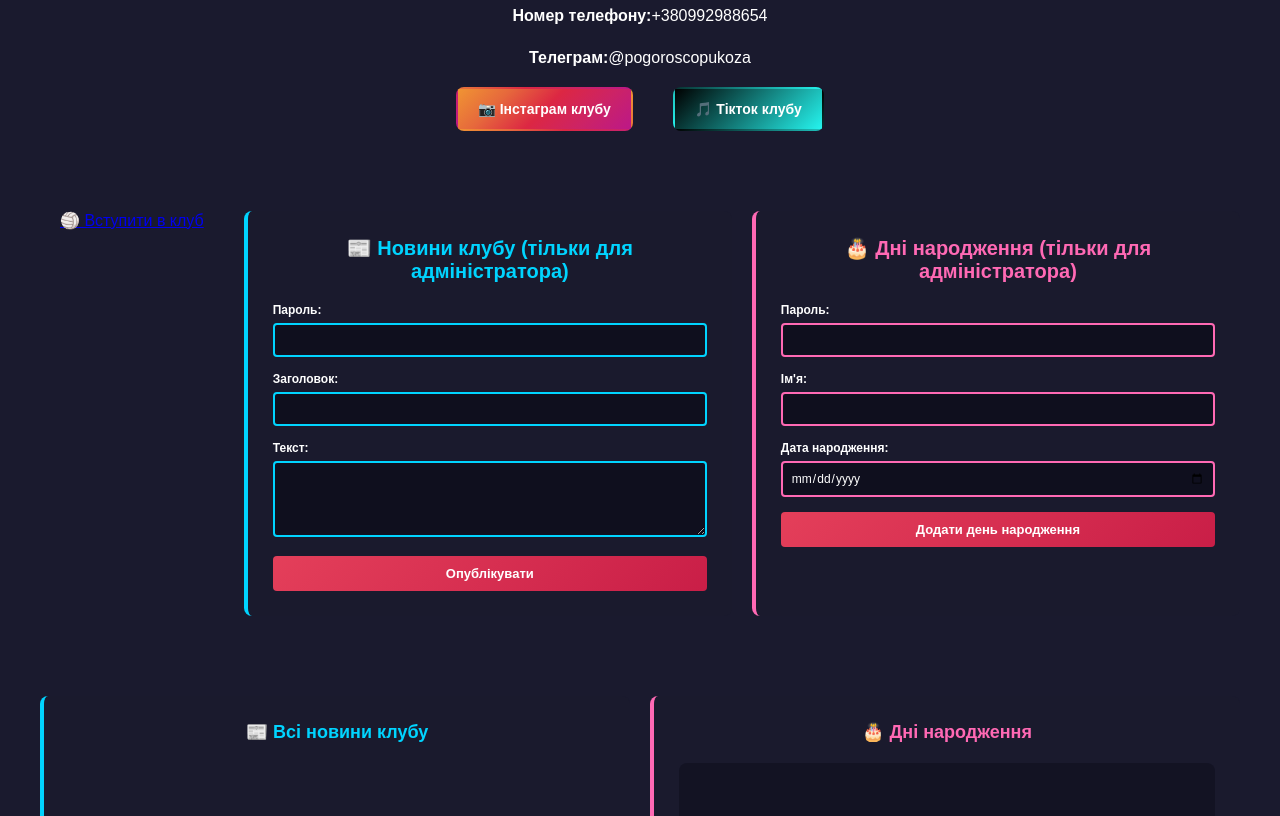
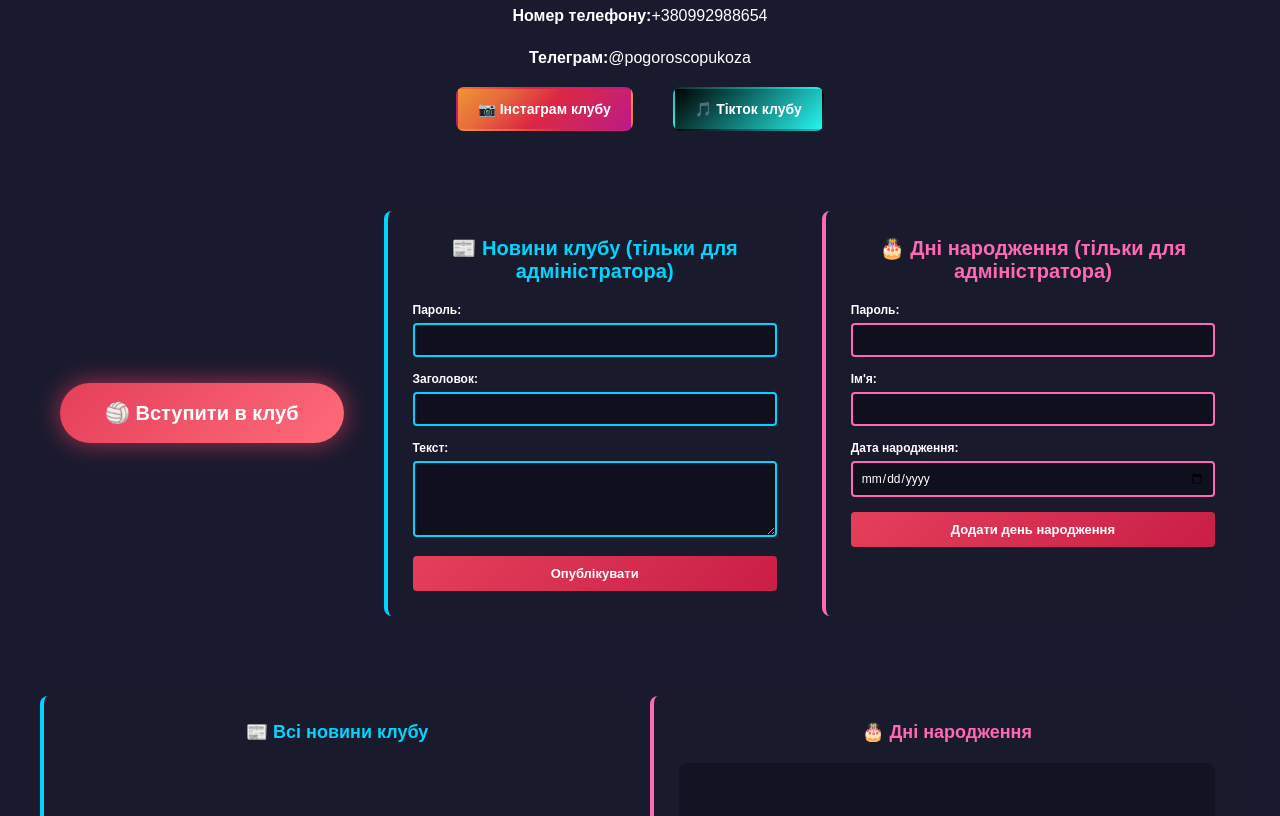
Before and after one commit to Hyperhen/Sait, a website: page public/index.html in a window 1280 px wide. Shown: the part 535-1351 px from the top of the page. Drawn offline with Linux system fonts and the light colour scheme.

Commit message:
Update style.css

```diff
--- a/public/style.css
+++ b/public/style.css
@@ -567,4 +567,28 @@ footer {
 
 .carousel-next {
     right: 10px;
+}/* Animated Join Button */
+
+.join-section{
+    display:flex;
+    justify-content:center;
+    align-items:center;
 }
+
+.join-btn{
+    padding:18px 45px;
+    font-size:20px;
+    font-weight:bold;
+    color:white;
+    text-decoration:none;
+    border-radius:50px;
+    background:linear-gradient(135deg,#e43f5a,#ff6b7a);
+    box-shadow:0 0 25px rgba(228,63,90,0.7);
+    transition:0.3s;
+    position:relative;
+}
+
+.join-btn:hover{
+    transform:scale(1.1);
+    box-shadow:0 0 40px rgba(228,63,90,1);
+}
```
